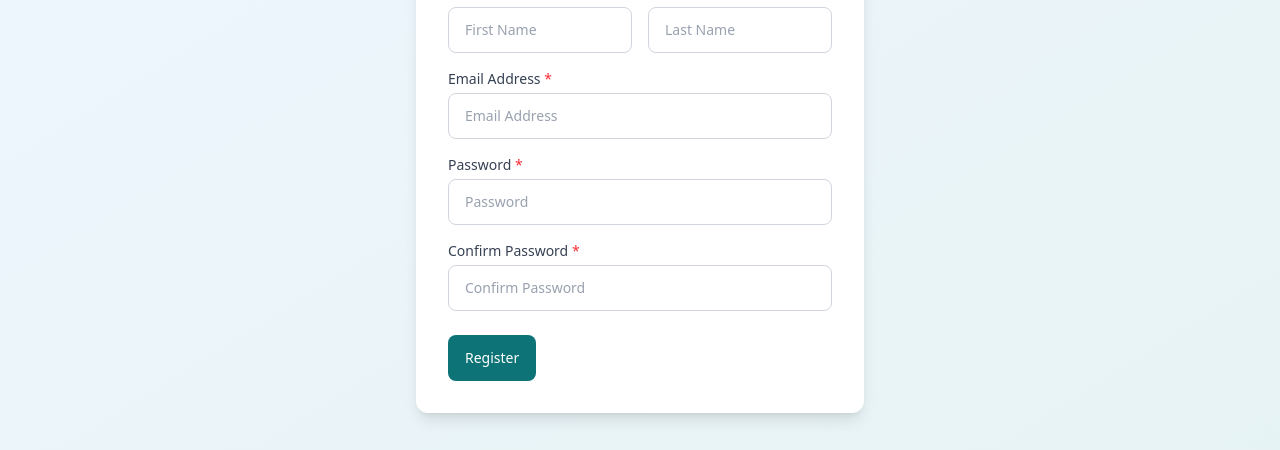
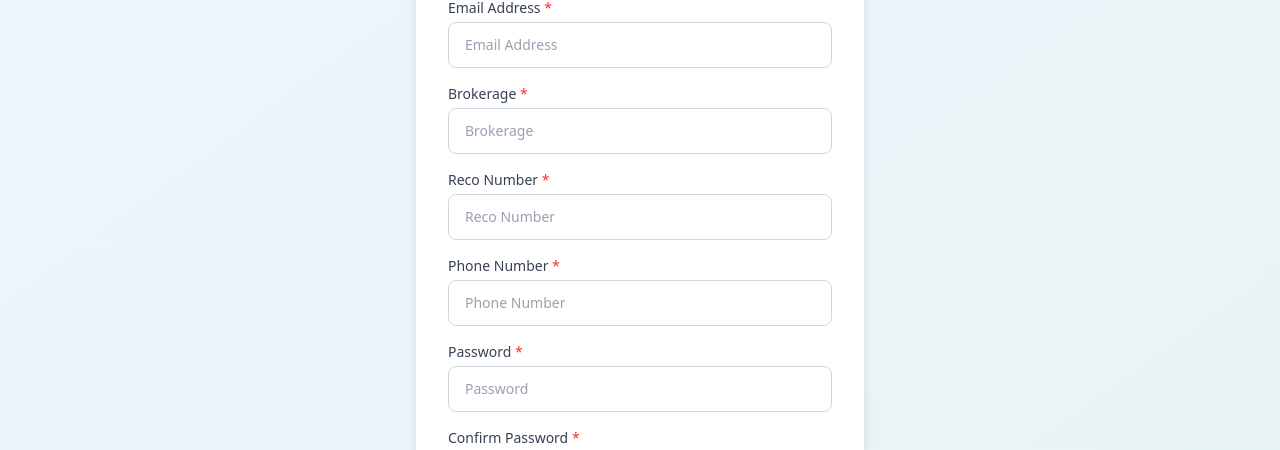
Before and after one commit to 09liweis/realtorservice, a SvelteKit app: page /register in a window 1280 px wide. Shown: the part 268-718 px from the top of the page. Built offline with nearby package versions, Linux system fonts and the light colour scheme; no server answers.

Commit message:
signup user

```diff
--- a/src/routes/register/+page.svelte
+++ b/src/routes/register/+page.svelte
@@ -1,4 +1,4 @@
-<script>
+<script lang="ts">
   import { supabase } from '$lib/supabase';
   import { goto } from '$app/navigation';
   import { user } from '$lib/stores/auth';
@@ -17,6 +17,9 @@
   let firstName = '';
   let lastName = '';
   let email = '';
+  let brokerage = '';
+  let reco_number = '';
+  let phone = '';
   let password = '';
   let confirmPassword = '';
 
@@ -58,9 +61,21 @@
       // Registration successful
       if (data) {
         // Note: Email verification may be required based on Supabase settings
+        const {error: UserProfileError} = await supabase.from('user_profiles')
+          .insert({
+            first_name: firstName,
+            last_name: lastName,
+            phone,
+            reco_number,
+            brokerage,
+            role: 'realtor',
+            user_id: data?.user?.id
+          });
+        if (UserProfileError) throw UserProfileError;
+
         goto('/dashboard');
       }
-    } catch (err) {
+    } catch (err:any) {
       console.error('Registration error:', err);
       error = err.message || 'An error occurred during registration';
     } finally {
@@ -123,6 +138,38 @@
         />
 
         <Input
+          id="brokerage"
+          name="brokerage"
+          type="brokerage"
+          label="Brokerage"
+          placeholder="Brokerage"
+          required={true}
+          bind:value={brokerage}
+        />
+
+        <Input
+          id="reco_number"
+          name="reco_number"
+          type="reco_number"
+          label="Reco Number"
+          placeholder="Reco Number"
+          autocomplete="reco_number"
+          required={true}
+          bind:value={reco_number}
+        />
+
+        <Input
+          id="phone"
+          name="phone"
+          type="phone"
+          label="Phone Number"
+          placeholder="Phone Number"
+          autocomplete="phone"
+          required={true}
+          bind:value={phone}
+        />
+
+        <Input
           id="password"
           name="password"
           type="password"
```
